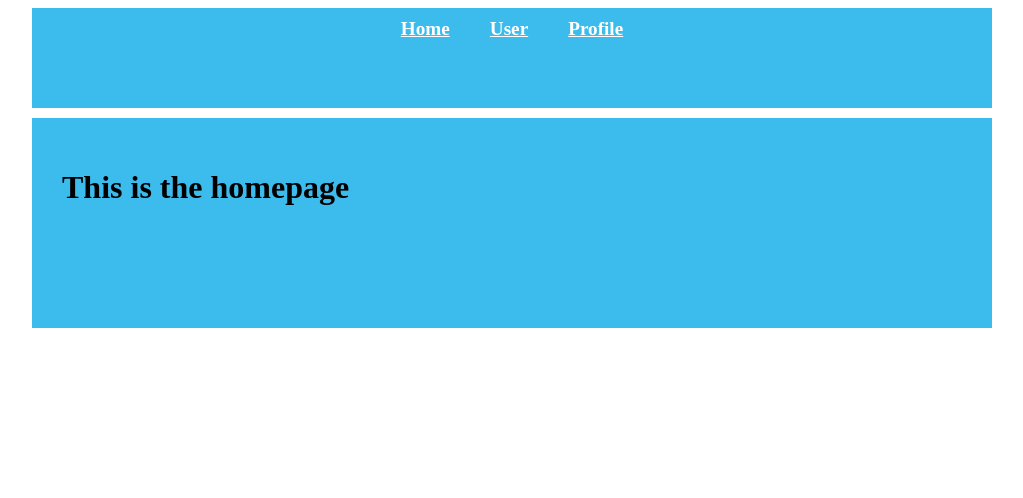
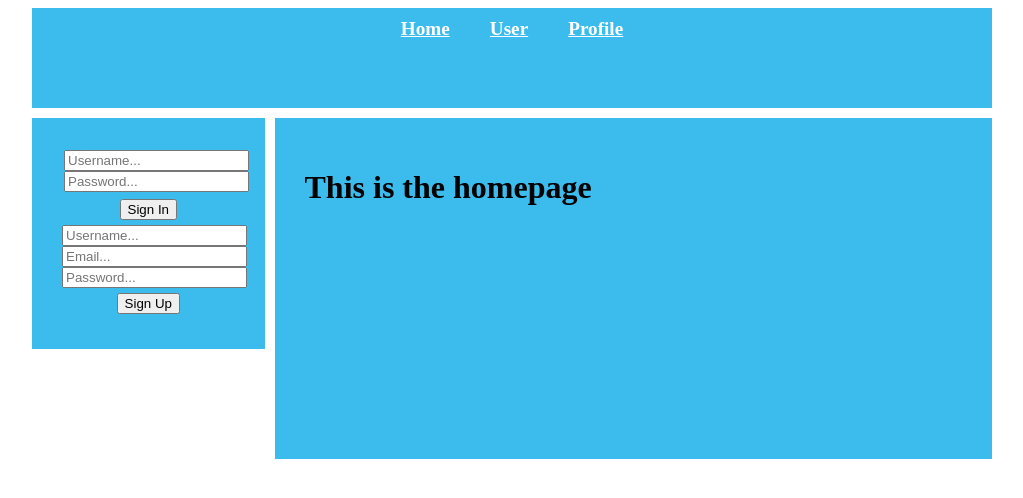
Before and after one commit to AndrewYoung72/react-blog, a React (Create React App) app: page / in a window 1280 px wide. Shown: the top 498 px of the page, without its empty margins (128-1151 px from the left). Built offline with nearby package versions, Linux system fonts and the light colour scheme; the HTML template or start-up script is replaced by a standard one.

Commit message:
sign in and sign up forms created

```diff
--- a/src/App.css
+++ b/src/App.css
@@ -27,6 +27,24 @@
 }
 
 .page-content {
-  grid-column: 1/13;
+  grid-column: 4/13;
   grid-row: 2/4;
 }
+
+.signin-box {
+  grid-column: 1/4;
+  grid-row: 2/3;
+}
+
+.signin-form {
+  padding: 2px;
+}
+.siBtn{
+  padding: 5px;
+  text-align: center;
+}
+
+.suBtn{
+  padding: 5px;
+  text-align: center;
+}
--- a/src/App.js
+++ b/src/App.js
@@ -4,6 +4,7 @@ import Home from "./pages/Home";
 import User from "./pages/User";
 import Profile from "./pages/Profile";
 import "./App.css"
+import SignIn from "./components/SignIn";
 
 
 
@@ -25,6 +26,8 @@ function App() {
         <Route path="/profile" element={<Profile />} />
       </Routes>
       </div>
+      <div className="signin-box"><SignIn /></div>
+
       </div>
     </Router>
 
--- /dev/null
+++ b/src/components/SignIn.js
@@ -0,0 +1,25 @@
+import React from "react";
+
+export default function SignIn() {
+  return(
+    <div className="form-content">
+      <form action="" className="signin-form">
+        <input type="text" placeholder="Username..." />
+        <input type="text" placeholder="Password..." />
+      </form>
+      <div className="siBtn">
+        <button>Sign In</button>
+      </div>
+      <div>
+      <form action="" className="signup-form">
+        <input type="text" placeholder="Username..." />
+        <input type="text" placeholder="Email..." />
+        <input type="text" placeholder="Password..." />
+      </form>
+      <div className="suBtn">
+        <button>Sign Up</button>
+      </div>
+      </div>
+    </div>
+  )
+}
--- a/src/pages/Home.js
+++ b/src/pages/Home.js
@@ -1,3 +1,4 @@
+
 
 
 export default function Home() {
@@ -5,5 +6,6 @@ export default function Home() {
     <div className="home-content">
       <h1>This is the homepage</h1>
     </div>
+
   )
 }
```
